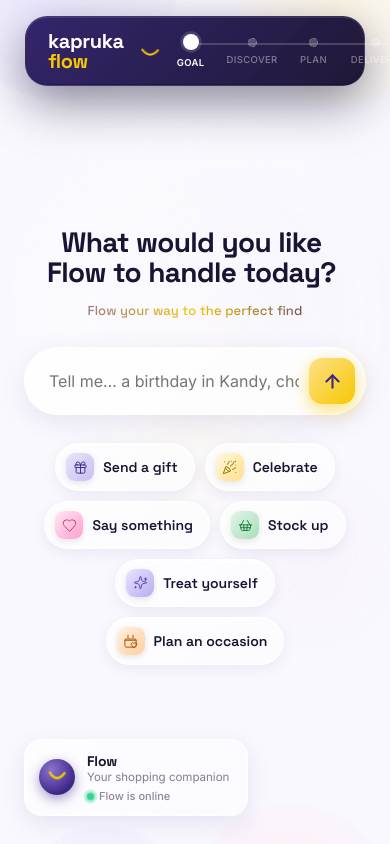
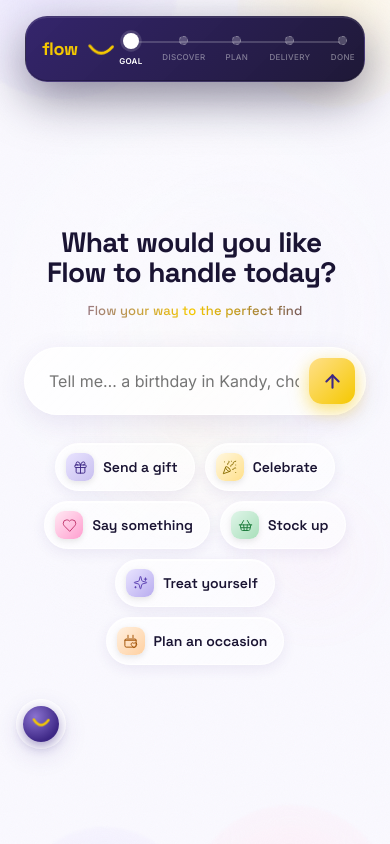
Before and after one commit to Maheesh09/kapruka-flow, a Next.js app: page / in a window 390 px wide. Built offline with nearby package versions, Linux system fonts and the light colour scheme.

Commit message:
improve the UI components

```diff
--- a/app/components/FlowArea.js
+++ b/app/components/FlowArea.js
@@ -7,7 +7,7 @@ import LockedCard from './LockedCard'
 // ── Kapruka Smile Animation ────────────────────────────────────────────────────
 function KaprukaSmiley({ thinking }) {
     return (
-        <div style={{
+        <div className="mobile-bot-avatar-wrapper" style={{
             position: 'relative', width: 52, height: 52, flexShrink: 0,
             display: 'flex', alignItems: 'center', justifyContent: 'center'
         }}>
@@ -28,7 +28,7 @@ function KaprukaSmiley({ thinking }) {
                 </>
             )}
             {/* Orb background */}
-            <div style={{
+            <div className="mobile-bot-avatar-orb" style={{
                 width: 44, height: 44, borderRadius: '50%',
                 background: 'radial-gradient(circle at 34% 30%, #8a72d0, #3D2785 72%)',
                 boxShadow: thinking
@@ -216,13 +216,15 @@ function AgentMessage({ text, stream }) {
             <div style={{ paddingTop: 8, flexShrink: 0 }}>
                 <KaprukaSmiley thinking={false} />
             </div>
-            <div style={{
+            <div className="mobile-chat-bubble" style={{
                 flex: 1,
                 background: 'linear-gradient(135deg,rgba(255,255,255,0.62),rgba(255,255,255,0.44))',
                 backdropFilter: 'blur(22px) saturate(180%)',
                 WebkitBackdropFilter: 'blur(22px) saturate(180%)',
                 borderRadius: 20, padding: '14px 20px',
-                border: '1px solid rgba(255,255,255,0.85)',
+                borderWidth: 1, borderStyle: 'solid',
+                borderTopColor: 'rgba(255,255,255,0.85)', borderLeftColor: 'rgba(255,255,255,0.85)',
+                borderRightColor: 'rgba(61,39,133,0.12)', borderBottomColor: 'rgba(61,39,133,0.12)',
                 boxShadow: '0 8px 28px rgba(61,39,133,0.09)',
                 color: '#1A1433', fontSize: 17, lineHeight: 1.65, fontFamily: 'Inter'
             }}>
@@ -262,8 +264,8 @@ function ProductCard({ product, idx, onChoose }) {
                 borderRadius: 22, padding: 12, cursor: 'pointer',
                 boxShadow: hovered ? '0 20px 48px rgba(61,39,133,0.20)' : '0 8px 30px rgba(61,39,133,0.09)',
                 transform: hovered ? `perspective(820px) rotateX(${tilt.x}deg) rotateY(${tilt.y}deg) translateY(-6px)` : 'none',
-                transformStyle: 'preserve-3d', transition: 'box-shadow .3s, border .3s, background .3s',
-                transitionProperty: 'box-shadow, border, background',
+                transformStyle: 'preserve-3d', transition: 'box-shadow .3s, border-color .3s, background .3s',
+                transitionProperty: 'box-shadow, border-color, background',
                 display: 'flex', flexDirection: 'column',
                 animation: 'riseBlur .5s cubic-bezier(.2,.7,.2,1) both',
                 animationDelay: `${idx * 0.09}s`,
--- a/app/components/Header.js
+++ b/app/components/Header.js
@@ -6,7 +6,7 @@ const NODES = ['Goal', 'Discover', 'Plan', 'Delivery', 'Done']
 function JourneyLine({ active, done }) {
     const fill = (active / (NODES.length - 1)) * 100
     return (
-        <div style={{
+        <div className="mobile-journey-line" style={{
             position: 'relative', display: 'flex', alignItems: 'center',
             justifyContent: 'space-between', width: 'min(480px, 44vw)', minWidth: 260, height: 44
         }}>
@@ -29,7 +29,7 @@ function JourneyLine({ active, done }) {
                 const isDone = done.includes(i) && !isActive
                 const isFuture = !isActive && !isDone
                 return (
-                    <div key={i} style={{
+                    <div key={i} className="mobile-journey-node" style={{
                         position: 'relative', zIndex: 2, display: 'flex',
                         flexDirection: 'column', alignItems: 'center', gap: 5, width: 14
                     }}>
@@ -47,7 +47,7 @@ function JourneyLine({ active, done }) {
                             {isDone && <Icon name="check" size={7} color="#3D2785" stroke={3.2} />}
                         </div>
                         {/* Label — always visible */}
-                        <div style={{
+                        <div className="mobile-journey-label" style={{
                             fontSize: 9.5, fontWeight: isActive ? 700 : 500,
                             color: isActive ? '#FFFFFF' : isDone ? '#F5C800' : 'rgba(255,255,255,0.42)',
                             whiteSpace: 'nowrap', fontFamily: 'Inter',
@@ -70,7 +70,7 @@ export default function Header({ lang, setLang, journeyActive, journeyDone }) {
             position: 'absolute', top: 0, left: 0, right: 0, zIndex: 30,
             display: 'flex', justifyContent: 'center', padding: '16px 18px 0'
         }}>
-            <div style={{
+            <div className="mobile-header-grid" style={{
                 display: 'grid', gridTemplateColumns: '1fr auto 1fr', alignItems: 'center',
                 gap: 24, width: 'min(1180px,96%)', padding: '12px 22px',
                 borderRadius: 22,
@@ -83,11 +83,11 @@ export default function Header({ lang, setLang, journeyActive, journeyDone }) {
 
                 {/* Wordmark */}
                 <div style={{ justifySelf: 'start', display: 'flex', alignItems: 'center', gap: 10 }}>
-                    <div style={{
+                    <div className="mobile-header-wordmark" style={{
                         fontFamily: "'Space Grotesk',sans-serif", fontWeight: 700,
                         fontSize: 20, letterSpacing: '-0.02em', lineHeight: 1
                     }}>
-                        <span style={{ color: '#FFFFFF' }}>kapruka</span>{' '}
+                        <span className="hide-mobile" style={{ color: '#FFFFFF' }}>kapruka</span>{' '}
                         <span style={{ color: '#F5C800' }}>flow</span>
                     </div>
                     {/* Smile arc */}
@@ -102,12 +102,12 @@ export default function Header({ lang, setLang, journeyActive, journeyDone }) {
                 </div>
 
                 {/* Journey */}
-                <div style={{ justifySelf: 'center' }}>
+                <div className="mobile-journey-wrapper" style={{ justifySelf: 'center' }}>
                     <JourneyLine active={journeyActive} done={journeyDone} />
                 </div>
 
                 {/* Language toggle */}
-                <div style={{
+                <div className="hide-mobile" style={{
                     justifySelf: 'end', display: 'flex', gap: 4, padding: 3,
                     borderRadius: 999, background: 'rgba(255,255,255,0.08)',
                     border: '1px solid rgba(255,255,255,0.07)'
--- a/app/components/OpeningCanvas.js
+++ b/app/components/OpeningCanvas.js
@@ -207,15 +207,22 @@ export function InputBar({ value, onChange, placeholder, onSubmit, docked }) {
             width: docked ? 'min(700px,94vw)' : '100%',
             borderRadius: 999
         }}>
-            {/* Spinning conic border on focus */}
+            {/* Spinning conic border outline on focus */}
             <div style={{
                 position: 'absolute', inset: -2, borderRadius: 999,
-                overflow: 'hidden', opacity: focused ? 1 : 0, transition: 'opacity .3s'
+                padding: 2,
+                WebkitMask: 'linear-gradient(#fff 0 0) content-box, linear-gradient(#fff 0 0)',
+                WebkitMaskComposite: 'xor',
+                maskComposite: 'exclude',
+                overflow: 'hidden',
+                opacity: focused ? 1 : 0, transition: 'opacity .3s',
+                pointerEvents: 'none'
             }}>
                 <div style={{
-                    position: 'absolute', inset: '-60%',
+                    position: 'absolute', top: '50%', left: '50%',
+                    width: 2000, height: 2000, margin: '-1000px 0 0 -1000px',
                     background: 'conic-gradient(from 0deg, #3D2785, #F5C800, #FF9ECF, #3D2785)',
-                    animation: focused ? 'spin 4.5s linear infinite' : 'none'
+                    animation: focused ? 'spin 4s linear infinite' : 'none'
                 }} />
             </div>
             <div style={{
--- a/app/globals.css
+++ b/app/globals.css
@@ -198,3 +198,58 @@ a { color: inherit; text-decoration: none; }
 @media (max-width: 600px) {
   .trio-grid { grid-template-columns: 1fr !important; }
 }
+
+/* ── Mobile Responsive Utilities ───────────────────────────────────────────── */
+@media (max-width: 768px) {
+  .hide-mobile { display: none !important; }
+
+  /* Header specific */
+  .mobile-header-grid {
+    grid-template-columns: auto 1fr !important;
+    gap: 12px !important;
+    padding: 10px 16px !important;
+  }
+  .mobile-header-wordmark {
+    font-size: 18px !important;
+  }
+  .mobile-journey-wrapper {
+    justify-self: stretch !important;
+  }
+  .mobile-journey-line {
+    width: 100% !important;
+    min-width: 200px !important;
+  }
+  .mobile-journey-node {
+    width: 10px !important;
+  }
+  .mobile-journey-label {
+    font-size: 8px !important;
+  }
+
+  /* Presence specific */
+  .mobile-presence-widget {
+    bottom: 95px !important; /* Move above docked input */
+    left: 16px !important;
+    padding: 6px !important;
+    border-radius: 50% !important;
+  }
+  .mobile-presence-text { display: none !important; }
+
+  /* Chat specific */
+  .mobile-bot-avatar-wrapper {
+    width: 40px !important;
+    height: 40px !important;
+  }
+  .mobile-bot-avatar-orb {
+    width: 34px !important;
+    height: 34px !important;
+  }
+  .mobile-chat-bubble {
+    padding: 14px 16px !important;
+    font-size: 15px !important;
+    max-width: 90% !important;
+  }
+  .flow-inner {
+    padding: 90px 16px 200px !important;
+  }
+}
--- a/app/page.js
+++ b/app/page.js
@@ -91,11 +91,11 @@ function AmbientLayer() {
 function FlowPresence() {
   const [hovered, setHovered] = useState(false)
   return (
-    <div
+    <div className="mobile-presence-widget"
       onMouseEnter={() => setHovered(true)}
       onMouseLeave={() => setHovered(false)}
       style={{
-        position: 'absolute', bottom: 28, left: 24, zIndex: 25,
+        position: 'absolute', bottom: 28, left: 24, zIndex: 35,
         display: 'flex', alignItems: 'center', gap: 12,
         padding: '12px 18px 12px 14px',
         borderRadius: 18,
@@ -130,7 +130,7 @@ function FlowPresence() {
       </div>
 
       {/* Text */}
-      <div style={{ display: 'flex', flexDirection: 'column', gap: 2 }}>
+      <div className="mobile-presence-text" style={{ display: 'flex', flexDirection: 'column', gap: 2 }}>
         <div style={{
           display: 'flex', alignItems: 'center', gap: 6
         }}>
```
